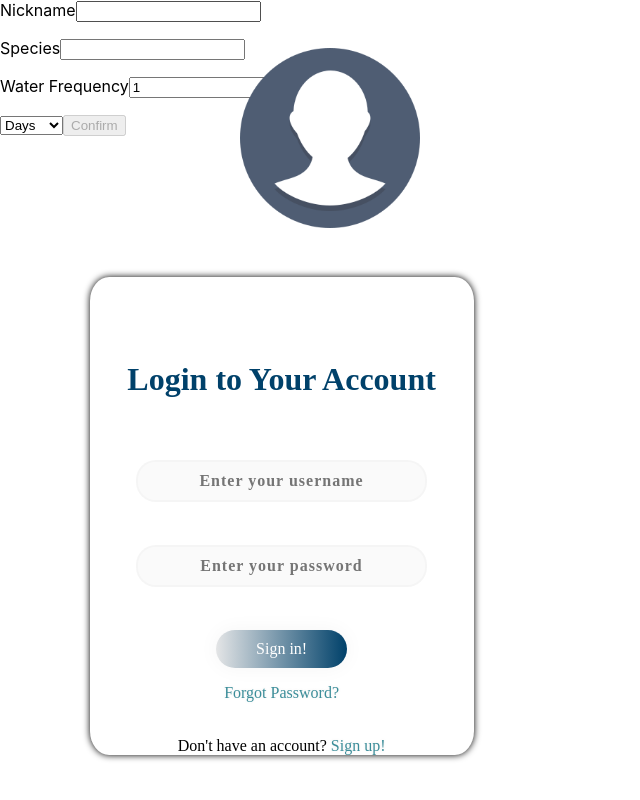
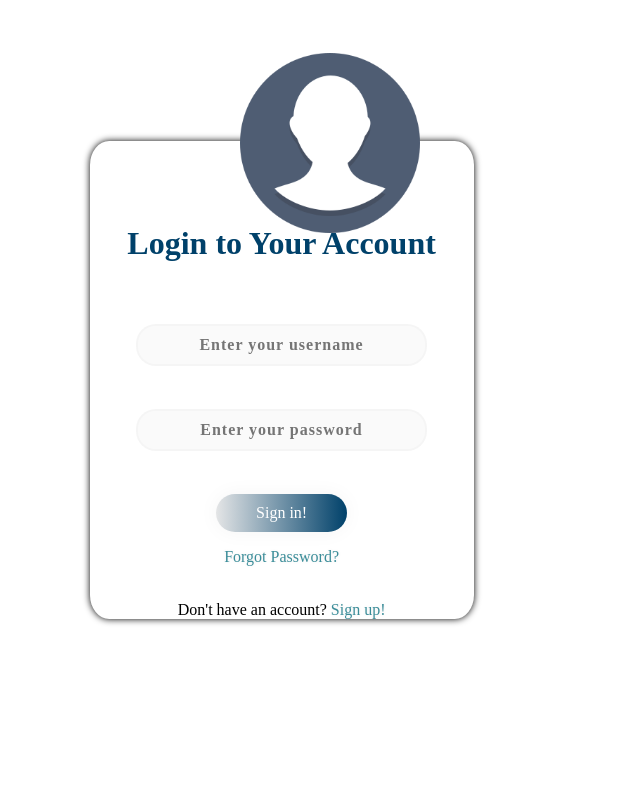
Before and after one commit to bw-water-my-plants-8/frontend, a React (Create React App) app: page /login in a window 1280 px wide. Shown: the top 800 px of the page, without its empty margins (0-640 px from the left). Built offline with nearby package versions, Linux system fonts and the light colour scheme; a web font is replaced by a local one.

Commit message:
trying to deploy

```diff
--- a/src/App.js
+++ b/src/App.js
@@ -8,7 +8,7 @@ import icon from "./images/loginIcon.jpg";
 
 import SignupPage from "./components/SignupPage";
 
-import PlantInfoForm from "./components/PlantInfoForm";
+// import PlantInfoForm from "./components/PlantInfoForm";
 
 function App() {
   //Jennifer's section
@@ -23,7 +23,7 @@ function App() {
   return (
     <div>
       {/* Jennifer's section */}
-      <PlantInfoForm />
+      {/* <PlantInfoForm /> */}
       {/* Shanae's Section */}
       <Switch>
         <Route path="/login">
--- a/src/components/LoginPage.js
+++ b/src/components/LoginPage.js
@@ -13,7 +13,6 @@ const initialFormErrors = {
   username: "",
   password: "",
 };
-const initialDisabled = true;
 
 const LoginPage = (props) => {
   const [formValues, setFormValues] = useState(initialFormValues);
@@ -40,7 +39,8 @@ const LoginPage = (props) => {
       )
       .then((res) => {
         console.log(res);
-        //set user state here from redux
+        localStorage.setItem("token", res.data.token);
+        props.history.push("/plants");
         setFormValues(initialFormValues);
         setFormErrors(initialFormErrors);
       })
@@ -91,7 +91,7 @@ const LoginPage = (props) => {
             <button className="signIn">Sign in!</button>
           </form>
           <p className="forgot" align="center">
-            <a href="#">Forgot Password?</a>
+            <a href="/login">Forgot Password?</a>
           </p>
           <p align="center" className="signUp">
             Don't have an account? <a href="/signup">Sign up!</a>
--- a/src/components/SignupPage.js
+++ b/src/components/SignupPage.js
@@ -11,9 +11,9 @@ const initialFormValues = {
   username: "",
   password: "",
   phone: "",
-  firstName: "",
-  lastName: "",
-  tos: false,
+  // firstName: "",
+  // lastName: "",
+  // tos: false,
 };
 const initialFormErrors = {
   username: "",
@@ -23,10 +23,12 @@ const initialFormErrors = {
   lastName: "",
   tos: false,
 };
+const initialDisabled = true;
+
 const SignupPage = (props) => {
   const [formValues, setFormValues] = useState(initialFormValues);
   const [formErrors, setFormErrors] = useState(initialFormValues);
-  const [disabled, setDisabled] = useState(true);
+  const [disabled, setDisabled] = useState(initialDisabled);
 
   const validate = (name, value) => {
     yup
--- a/src/theme/index.js
+++ b/src/theme/index.js
@@ -1,3 +1,4 @@
-export default {
+const theme = {
   baseFontSize: "1.5rem",
 };
+export default theme;
```
